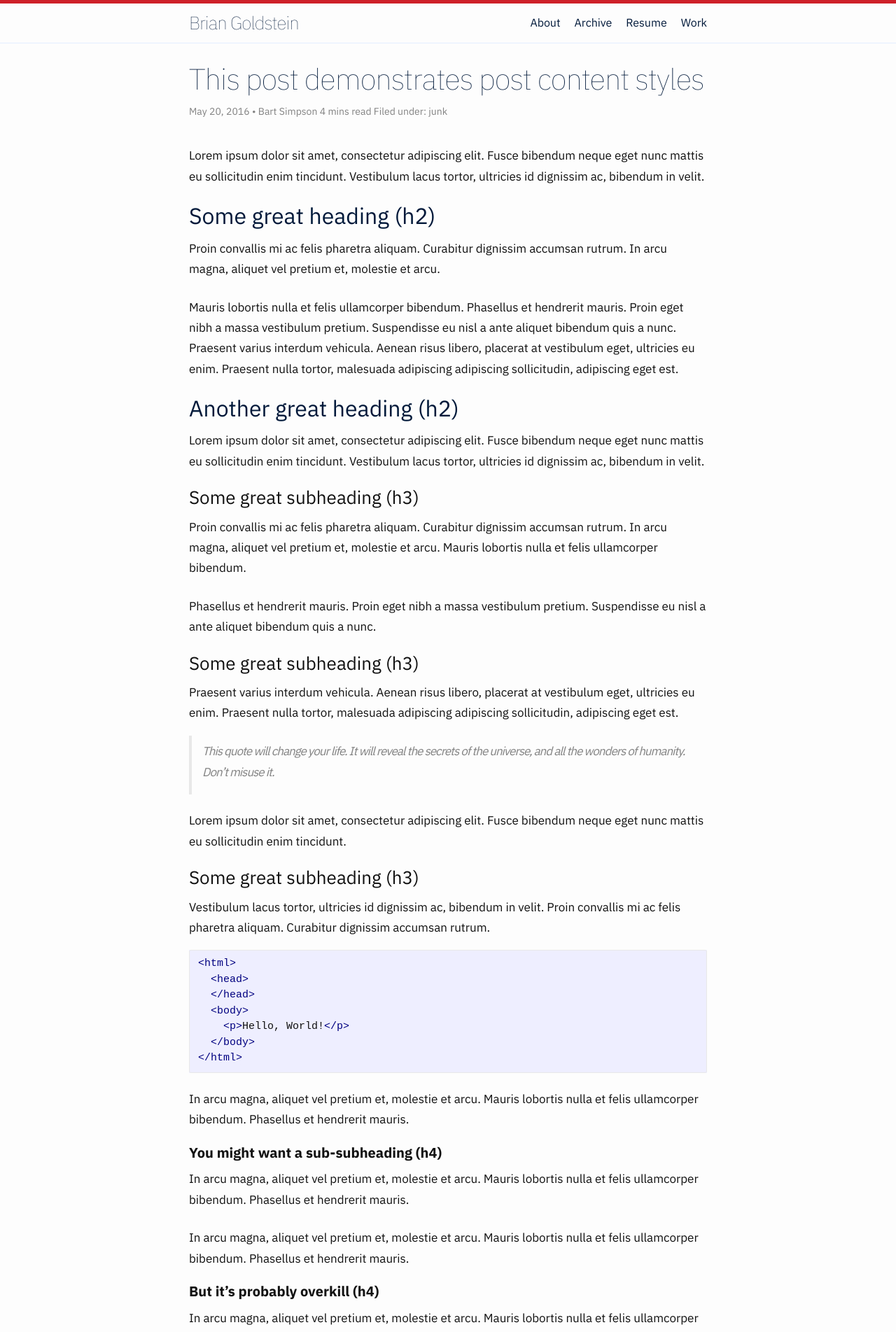
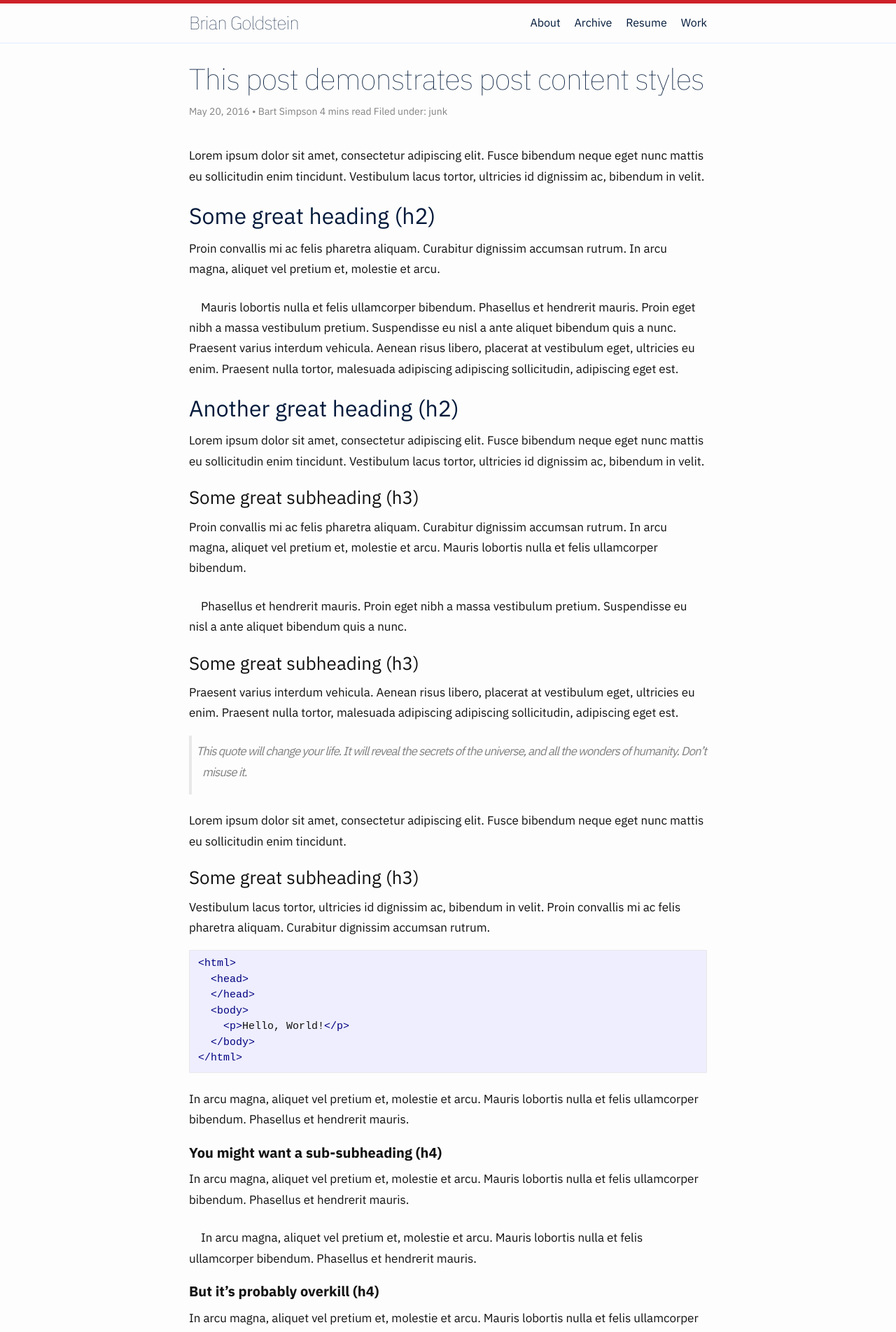
Before and after one commit to briankappgoldstein/new-site, a Jekyll site: the page built from _posts/2016-05-20-this-post-demonstrates-post-content-styles.md, in a window 1280 px wide. Shown: the top 1903 px of the page at 70% size. Built offline with Jekyll 4.4.1, drawn with Linux system fonts in a browser that asks for light colours.

Commit message:
type changes.

```diff
--- a/_sass/_minima/_base.scss
+++ b/_sass/_minima/_base.scss
@@ -88,6 +88,11 @@ li {
   }
 }
 
+ul, ol {
+  padding-left: 0;
+  list-style-position: outside;
+}
+
 
 
 /**
@@ -156,6 +161,11 @@ blockquote {
   > :last-child {
     margin-bottom: 0;
   }
+}
+
+blockquote p {
+  hanging-punctuation: first;
+  text-indent: -0.5em;
 }
 
 .subtitle {
@@ -301,3 +311,7 @@ table {
     font-size: 17px;
     line-height: 1.725;
 }
+
+p + p {
+  text-indent: 1em;
+}
```
